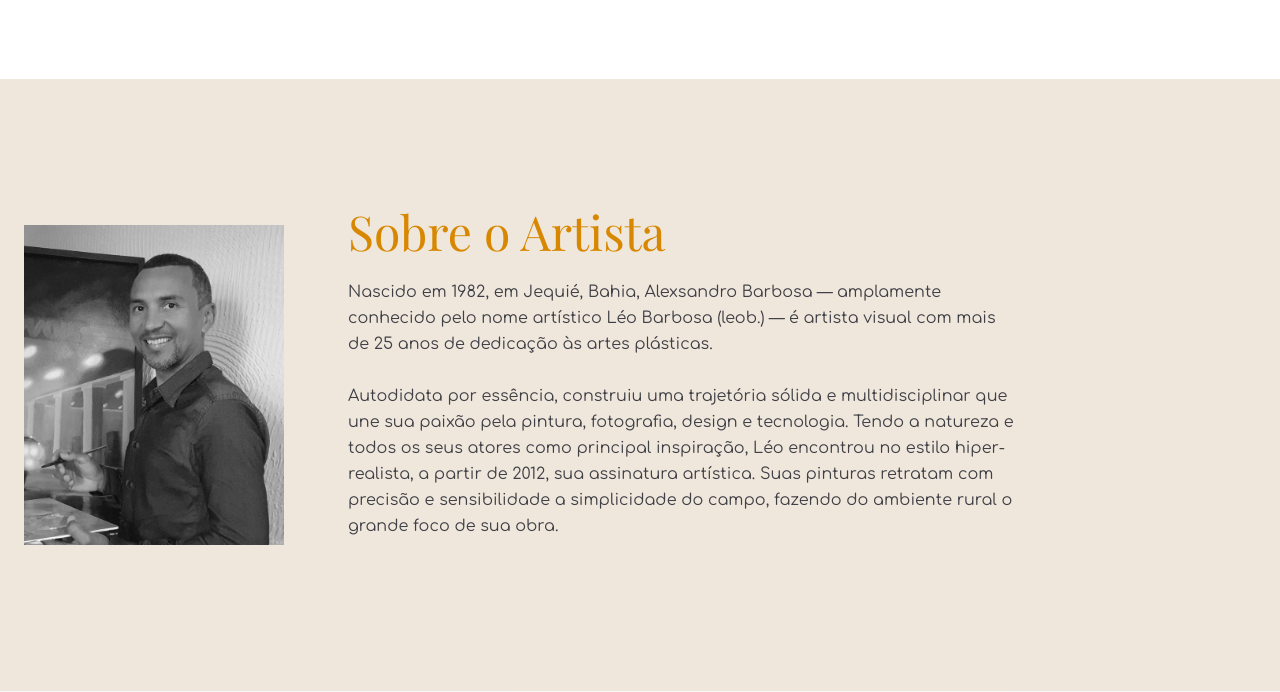
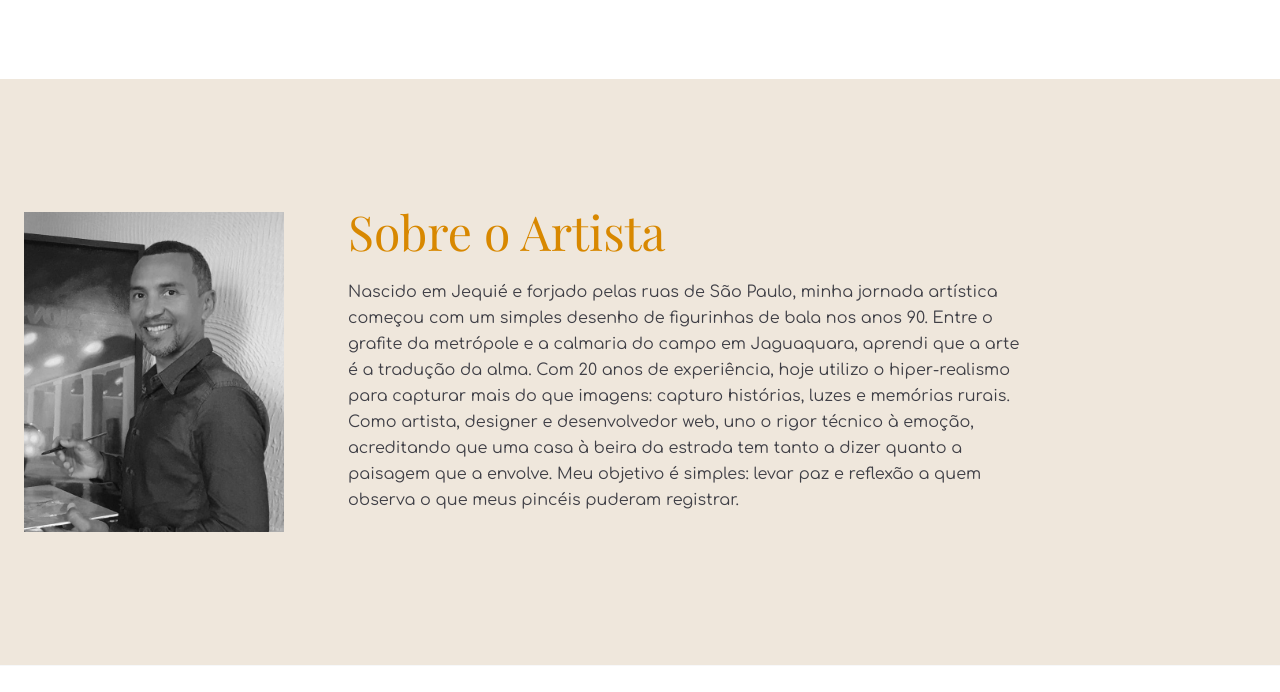
Before and after one commit to lbseven7/leob, a website: page index.html in a window 1280 px wide. Shown: the part 3436-4128 px from the top of the page. Drawn offline with nearby package versions, Linux system fonts and the light colour scheme.

Commit message:
docs(about-section): update artist bios and use js-injected text
Replace hardcoded Portuguese about paragraph in index.html with empty placeholder plus explanatory comment. Update both English and Portuguese artist biography content in script.js to the new custom personal bio.

```diff
--- a/index.html
+++ b/index.html
@@ -171,16 +171,7 @@
                 <div class="flex-1">
                     <h2 id="about-heading" class="serif text-4xl sm:text-5xl font-normal mb-6 text-brand-orange">Sobre o
                         Artista</h2>
-                    <p id="about-text" class="text-zinc-700 dark:text-zinc-400 leading-relaxed mb-6 max-w-2xl">
-                        Nascido em 1982, em Jequié, Bahia, Alexsandro Barbosa — amplamente conhecido pelo nome artístico
-                        Leo Barbosa — é artista visual com mais de 25 anos de dedicação às artes
-                        plásticas.<br><br>
-                        Autodidata por essência, construiu uma trajetória sólida e multidisciplinar que une sua paixão
-                        pela pintura, fotografia, design e tecnologia. Tendo a natureza e todos os seus atores como
-                        principal inspiração, Léo encontrou no estilo hiper-realista, a partir de 2012, sua assinatura
-                        artística. Suas pinturas retratam com precisão e sensibilidade a simplicidade do campo, fazendo
-                        do ambiente rural o grande foco de sua obra.
-                    </p>
+                    <p id="about-text" class="text-zinc-700 dark:text-zinc-400 leading-relaxed mb-6 max-w-2xl"></p> <!-- texto injetado via javascript -->
                 </div>
             </div>
         </section>
--- a/js/script.js
+++ b/js/script.js
@@ -343,7 +343,7 @@ function changeLanguage(lang) {
         document.getElementById('events-subtitle').innerText = "Short videos, posts, and snapshots of leob.'s journey in exhibitions, behind the scenes, and gatherings.";
 
         document.getElementById('about-heading').innerText = "About the Artist";
-        document.getElementById('about-text').innerHTML = "Born in 1982 in Jequié, Bahia, Alexsandro Barbosa — widely known by his artistic name Léo Barbosa (leob.) — is a visual artist with over 25 years of dedication to fine arts.<br><br>Self-taught by essence, he built a solid and multidisciplinary career combining his passion for painting, photography, design, and technology. Drawing inspiration from nature and all its elements, Léo found his artistic signature in hyper-realism since 2012. His paintings portray with precision and sensitivity the simplicity of the countryside, making the rural environment the primary focus of his work.";
+        document.getElementById('about-text').innerHTML = "Born in Jequié and forged by the streets of São Paulo, my artistic journey began with a simple drawing of candy wrapper stickers in the 90s. Between the graffiti of the metropolis and the tranquility of the countryside in Jaguaquara, I learned that art is the translation of the soul. With 20 years of experience, today I use hyperrealism to capture more than images: I capture stories, lights, and rural memories. As an artist, designer, and web developer, I combine technical rigor with emotion, believing that a house by the roadside has as much to say as the landscape that surrounds it. My goal is simple: to bring peace and reflection to those who observe what my brushes have been able to record.";
 
         // Modals
         document.getElementById('modal-label-support').innerText = "Support";
@@ -371,7 +371,7 @@ function changeLanguage(lang) {
         document.getElementById('events-subtitle').innerText = "Pequenos vídeos, posts e momentos da trajetória da leob. em exposições, bastidores e encontros.";
 
         document.getElementById('about-heading').innerText = "Sobre o Artista";
-        document.getElementById('about-text').innerHTML = "Nascido em 1982, em Jequié, Bahia, Alexsandro Barbosa — amplamente conhecido pelo nome artístico Léo Barbosa (leob.) — é artista visual com mais de 25 anos de dedicação às artes plásticas.<br><br>Autodidata por essência, construiu uma trajetória sólida e multidisciplinar que une sua paixão pela pintura, fotografia, design e tecnologia. Tendo a natureza e todos os seus atores como principal inspiração, Léo encontrou no estilo hiper-realista, a partir de 2012, sua assinatura artística. Suas pinturas retratam com precisão e sensibilidade a simplicidade do campo, fazendo do ambiente rural o grande foco de sua obra.";
+        document.getElementById('about-text').innerHTML = "Nascido em Jequié e forjado pelas ruas de São Paulo, minha jornada artística começou com um simples desenho de figurinhas de bala nos anos 90. Entre o grafite da metrópole e a calmaria do campo em Jaguaquara, aprendi que a arte é a tradução da alma. Com 20 anos de experiência, hoje utilizo o hiper-realismo para capturar mais do que imagens: capturo histórias, luzes e memórias rurais. Como artista, designer e desenvolvedor web, uno o rigor técnico à emoção, acreditando que uma casa à beira da estrada tem tanto a dizer quanto a paisagem que a envolve. Meu objetivo é simples: levar paz e reflexão a quem observa o que meus pincéis puderam registrar."
 
         document.getElementById('modal-label-support').innerText = "Suporte";
         document.getElementById('modal-label-dimensions').innerText = "Dimensões";
```
